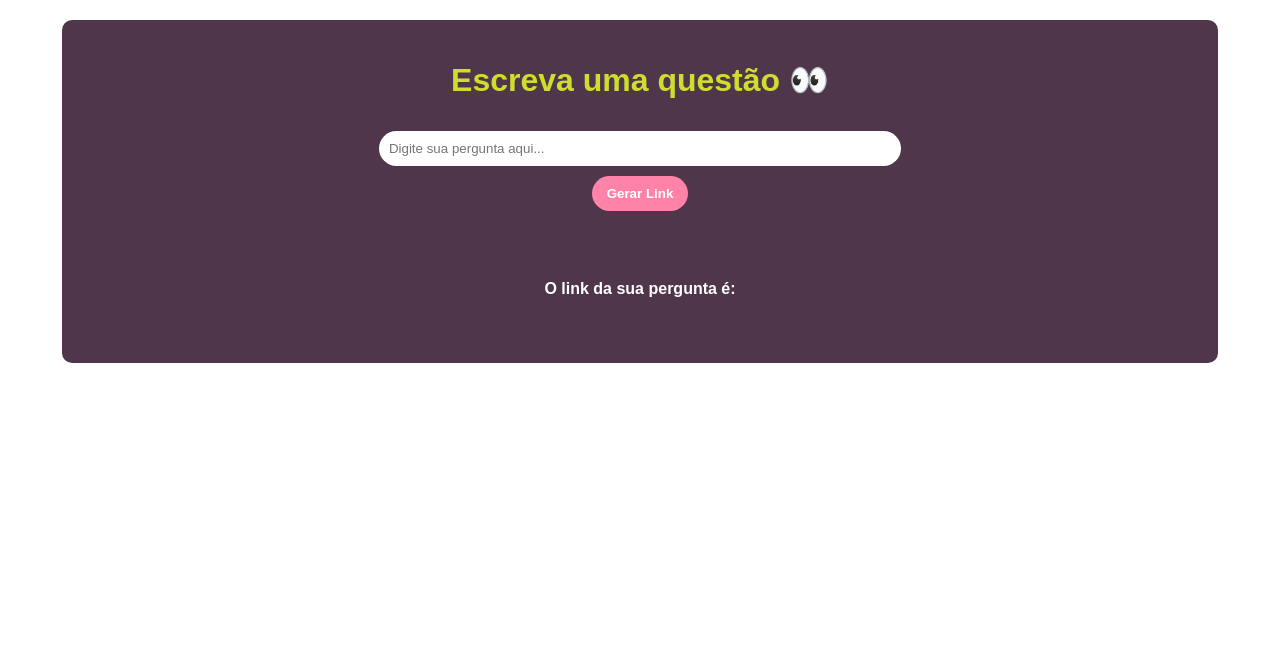
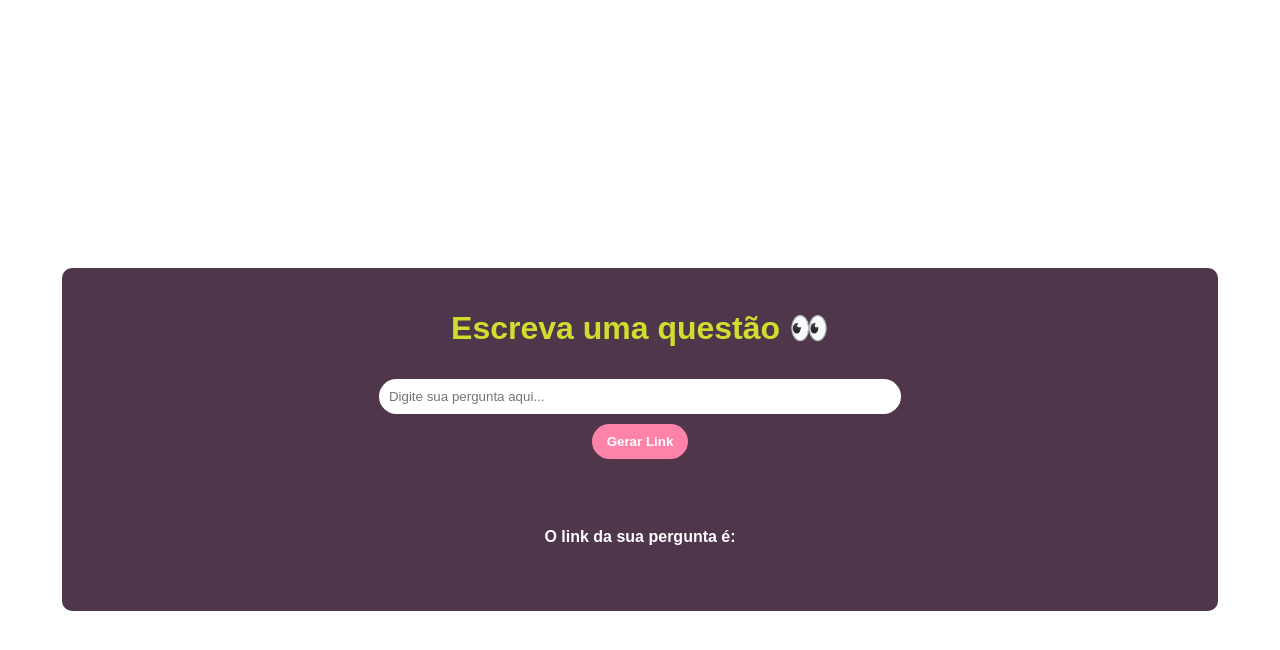
Before and after one commit to femascheti/perguntas-palavras, a plain HTML site: page index.html in a window 1280 px wide. Drawn offline with Linux system fonts and the light colour scheme.

Commit message:
margin-update

```diff
--- a/style.css
+++ b/style.css
@@ -29,7 +29,9 @@ h2 {
     border-radius: 10px;
     /* box-shadow: 0px 0px 10px rgba(0, 0, 0, 0.1); */
     width: 90%;
-    margin: auto;
+    margin-top: 20%;
+    margin-left: auto;
+    margin-right: auto;
     display: flex;
     flex-direction: column;
     align-items: center;
```
